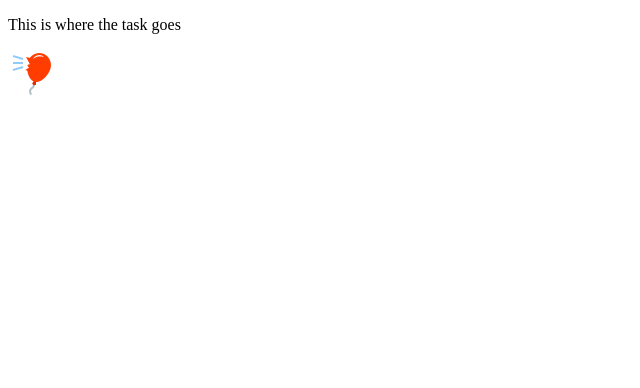
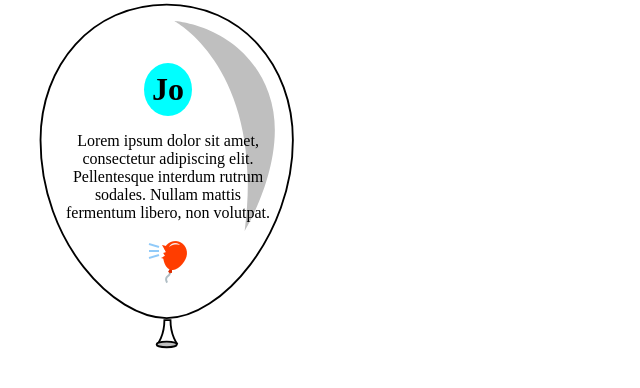
Before and after one commit to fac20/week4_team_eijo, a website: page blog.html in a window 1280 px wide. Shown: the whole page, without its empty margins (0-640 px from the left). Drawn offline with Linux system fonts and the light colour scheme.

Commit message:
Style balloon post template
Co-authored-by: Josh <joshua.hart@protonmail.com>

```diff
--- a/blog.html
+++ b/blog.html
@@ -11,13 +11,16 @@
 
 <body>
     <section>
-        <!-- append document fragment/div cloud created with JS here -->
+
         <div id="balloon-container"></div>
         <!-- <template id="balloon-temp"> -->
-            <div class="div-balloon">
-                <div class="task-container">
-                    <p id="ballon-p" class="p__balloon">This is where the task goes</p>
-                    <input type="image" src="/Resources/balloon-burst.png" class="img__bin" id="img__bin" />
+            <div class="svg-container">
+                <div class="div-balloon">
+                    <div class="name-container" >Jo</div>
+                    <div class="blog-container">
+                        <p id="ballon-p" class="p__balloon">Lorem ipsum dolor sit amet, consectetur adipiscing elit. Pellentesque interdum rutrum sodales. Nullam mattis fermentum libero, non volutpat.</p>
+                        <input type="image" src="/Resources/balloon-burst.png" class="img__bin" id="img__bin" />
+                    </div>
                 </div>
             </div>
         <!-- </template> -->
--- a/style.css
+++ b/style.css
@@ -0,0 +1,39 @@
+html, body {
+    margin: 0;
+    max-width: 100%;
+    overflow-x: hidden;
+}
+
+.svg-container{
+    height: 22rem;
+    width: 21rem;
+}
+
+.div-balloon {
+    background-image: url("/Resources/balloon-outline.svg");
+    background-size: cover;
+    background-repeat: no-repeat;
+    height: 100%;
+    width: 100%;
+    display: flex;
+    flex-direction: column;
+    justify-content: center;
+    text-align: center;
+    align-items: center;
+
+
+}
+
+.blog-container {
+    padding: 0 4rem;
+}
+
+.name-container {
+
+    background-color: aqua;
+    border-radius: 50%;
+    padding: 0.5rem;
+    text-justify: center;
+    font-size: 2rem;
+    font-weight: 700;
+}
```
Also changed, not shown: index.html (+1 -1 lines).
